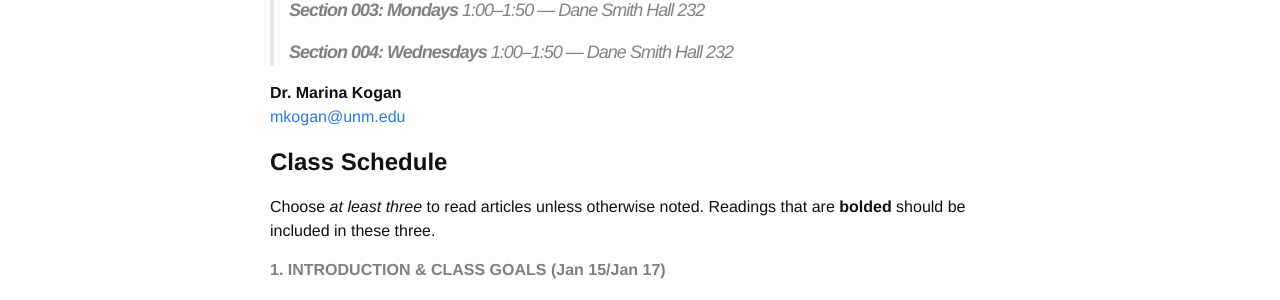
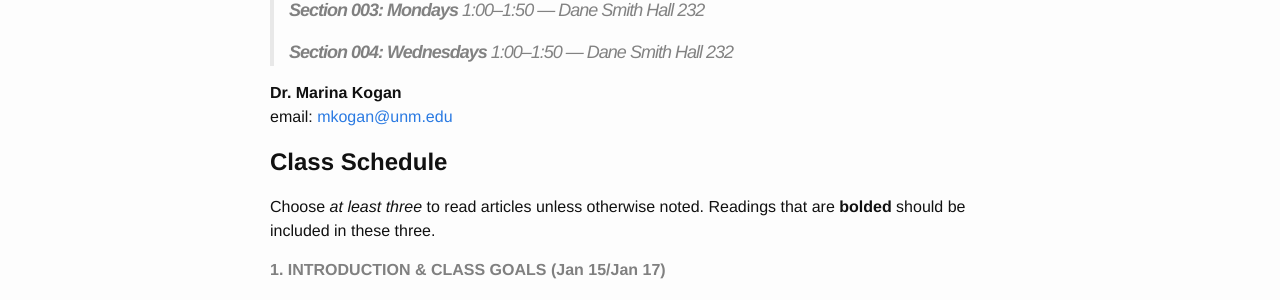
Before and after one commit to marinkala/marinkala.github.com, a Jekyll site: the page built from 5teaching.md, in a window 1280 px wide and 900 px high. Shown: the part 252-552 px from the top of the window. Built offline with Jekyll 4.4.1, drawn with Linux system fonts in a browser that asks for light colours.

```diff
--- a/5teaching.md
+++ b/5teaching.md
@@ -16,7 +16,7 @@
 > **<span style="color:grey">Section 004:</span> Wednesdays** 1:00–1:50 — Dane Smith Hall 232
 
 **Dr. Marina Kogan**
-<mailto:mkogan@unm.edu>
+email: <mailto:mkogan@unm.edu>
 
 ## **Class Schedule**
 Choose *at least three* to read articles unless otherwise noted. Readings that are **bolded** should be included in these three.
```
